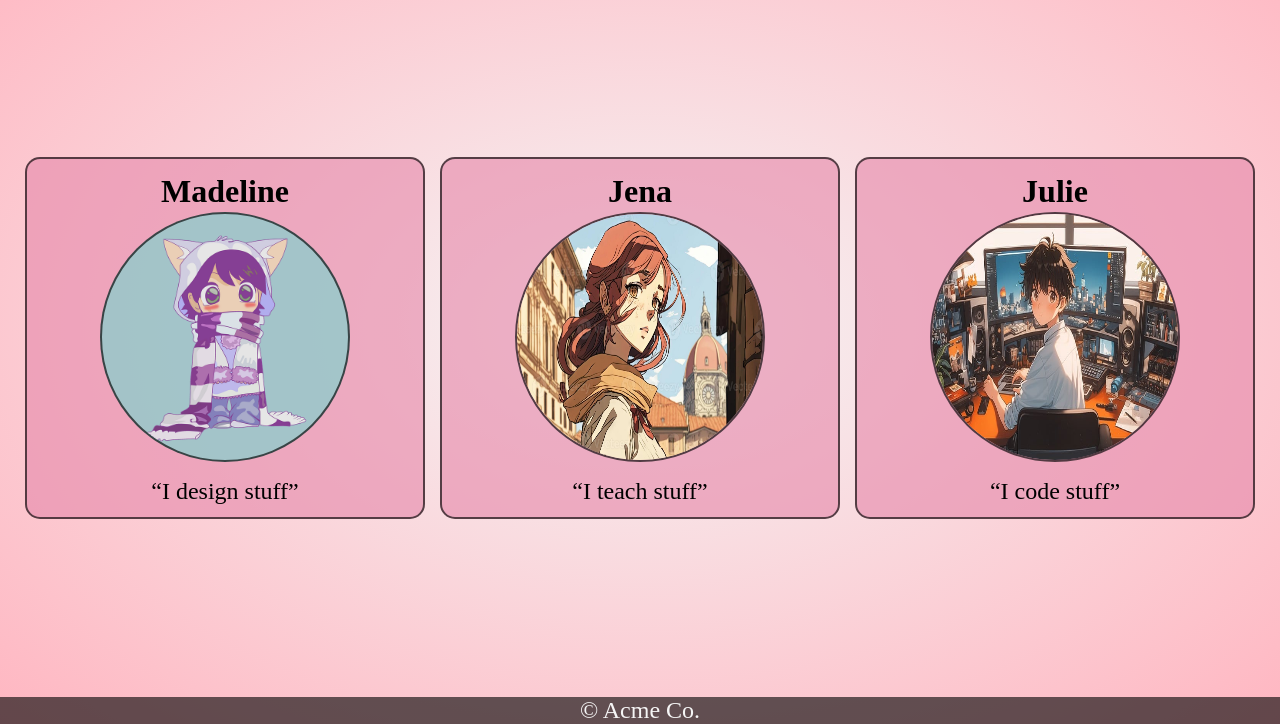
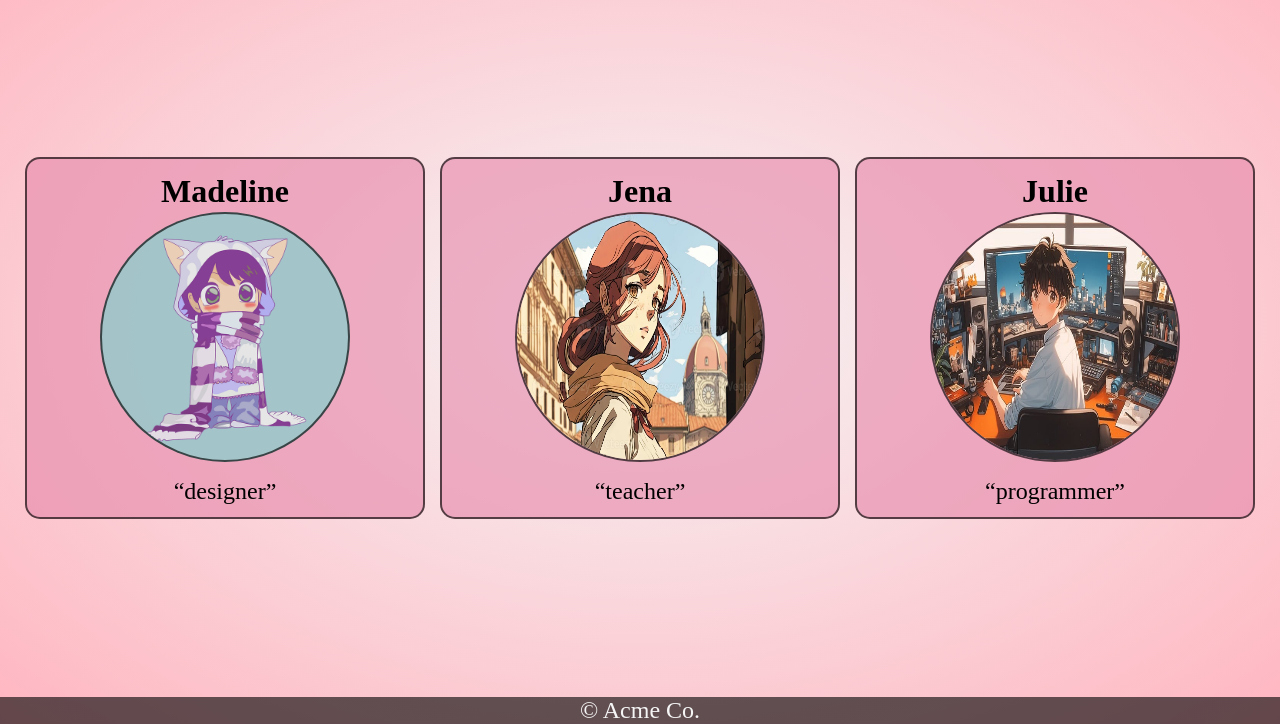
Before and after one commit to kaviyapriya2006/Anime-Staff-Cards, a plain HTML site: page index.html in a window 1280 px wide. Shown: the part 76-800 px from the top of the page. Drawn offline with Linux system fonts and the light colour scheme.

Commit message:
Update index.html

```diff
--- a/index.html
+++ b/index.html
@@ -24,7 +24,7 @@
             <img src="./img/ai-generated-8581189_640.jpg" alt="Julie" width="250" height="250">
             <figcaption>Julie</figcaption>
         </figure>
-        <p><q>I code stuff</q></p>
+        <p><q>programmer</q></p>
         </article>
         <article id="profile2" class="card">
         <figure>
@@ -32,14 +32,14 @@
 
             <figcaption>Madeline</figcaption>
         </figure>
-        <p><q>I design stuff</q></p>
+        <p><q>designer</q></p>
         </article>
         <article id="profile3" class="card">
         <figure>
             <img src="./img/beautiful-anime-manga-girl-in-florence-italy-illustration-generative-ai-photo.jpg" alt="Jena" width="250" height="250">
             <figcaption>Jena</figcaption>
         </figure>
-        <p><q>I teach stuff</q></p>
+        <p><q>teacher</q></p>
         </article>
 
     </main>
```
